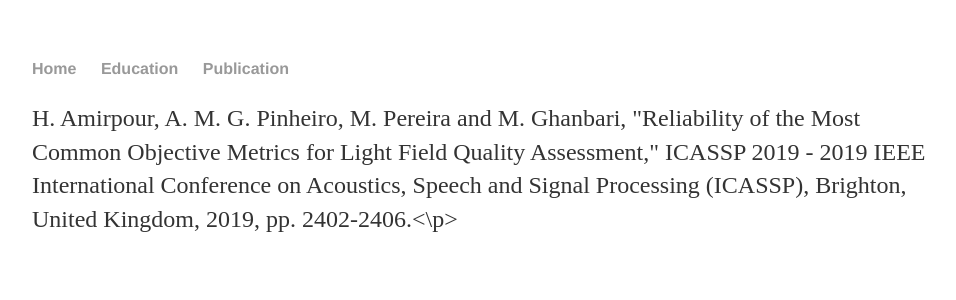
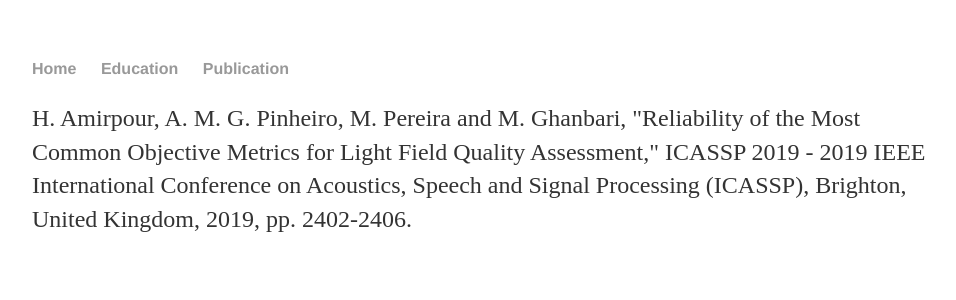
Before and after one commit to HadiAmirpour/hadiamirpour.github.io, a Jekyll site: the page publication.html, which Jekyll copies as it is, in a window 1280 px wide. Shown: the top 300 px of the page, without its empty margins (160-1116 px from the left). Built offline with Jekyll 4.4.1, drawn with Linux system fonts in a browser that asks for light colours.

```diff
--- a/publication.html
+++ b/publication.html
@@ -17,7 +17,7 @@
 		</nav>
 		<div class="container">
     		<div class="blurb">
-	<p>H. Amirpour, A. M. G. Pinheiro, M. Pereira and M. Ghanbari, "Reliability of the Most Common Objective Metrics for Light Field Quality Assessment," ICASSP 2019 - 2019 IEEE International Conference on Acoustics, Speech and Signal Processing (ICASSP), Brighton, United Kingdom, 2019, pp. 2402-2406.<\p>
+	<p>H. Amirpour, A. M. G. Pinheiro, M. Pereira and M. Ghanbari, "Reliability of the Most Common Objective Metrics for Light Field Quality Assessment," ICASSP 2019 - 2019 IEEE International Conference on Acoustics, Speech and Signal Processing (ICASSP), Brighton, United Kingdom, 2019, pp. 2402-2406. </p>
 
    <br>
 
```
